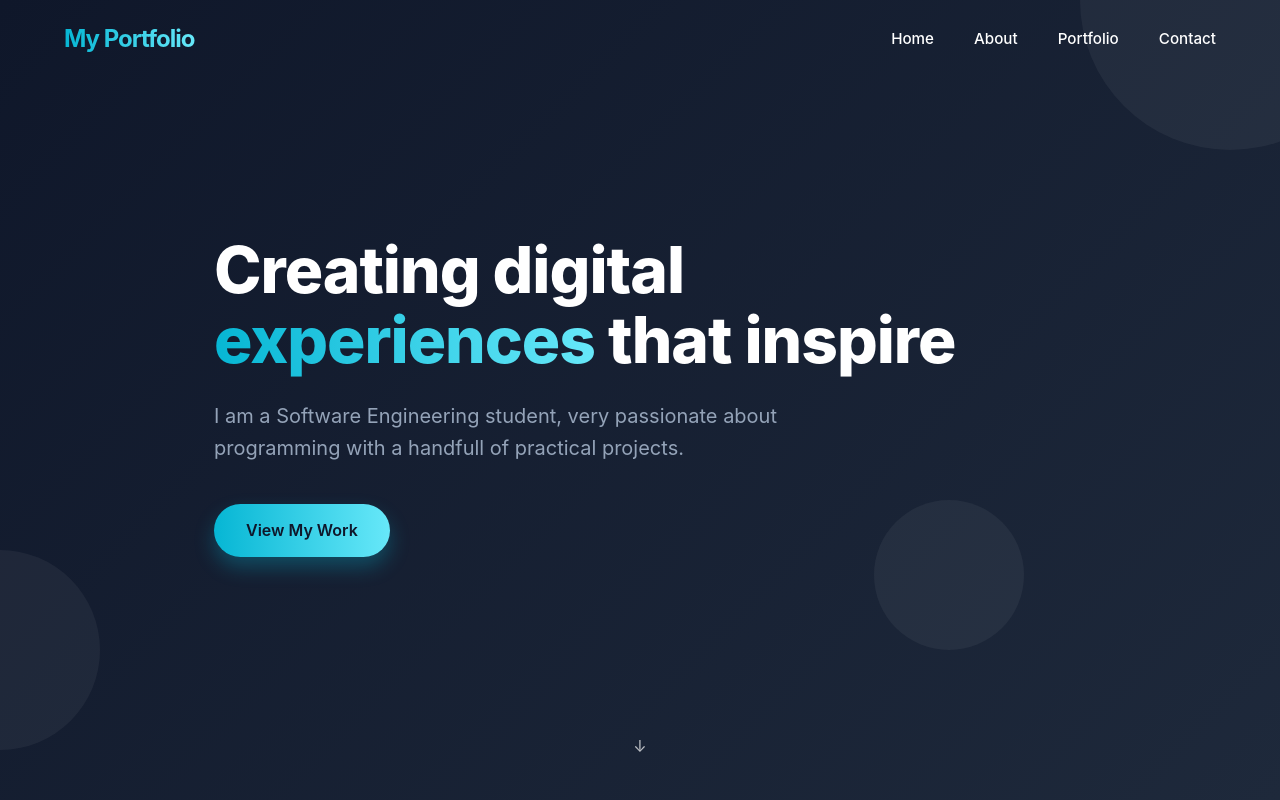
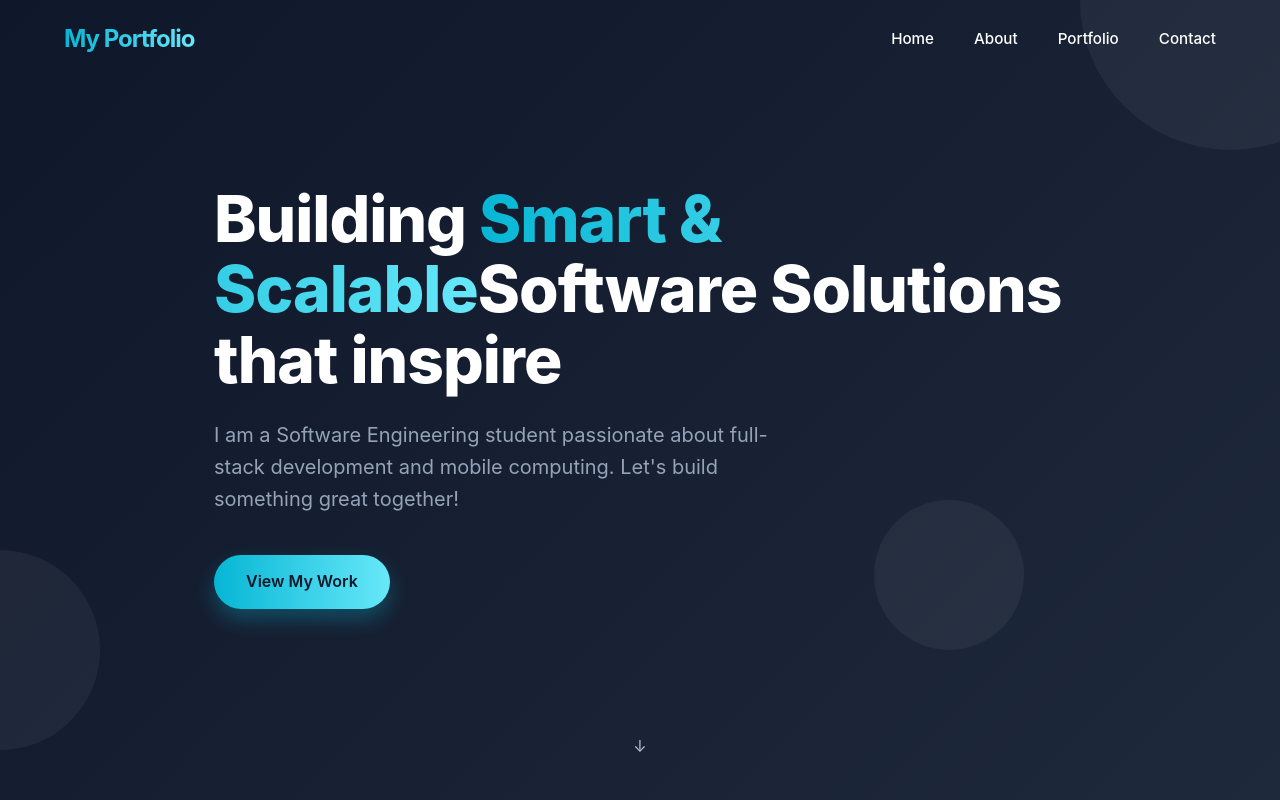
Before and after one commit to djtibi/djtibii.github.io, a plain HTML site: page index.html in a window 1280 px wide. Shown: the top 800 px of the page. Drawn offline with Linux system fonts and the light colour scheme.

Commit message:
Update index.html

```diff
--- a/index.html
+++ b/index.html
@@ -805,8 +805,8 @@
         </div>
         <div class="container">
             <div class="hero-content">
-                <h1>Creating digital <span>experiences</span> that inspire</h1>
-                <p>I am a Software Engineering student, very passionate about programming with a handfull of practical projects. </p>
+                <h1>Building <span>Smart & Scalable</span>Software Solutions that inspire</h1>
+                <p>I am a Software Engineering student passionate about full-stack development and mobile computing. Let's build something great together! </p>
                 <a href="#portfolio" class="btn btn-primary">View My Work</a>
             </div>
         </div>
```
